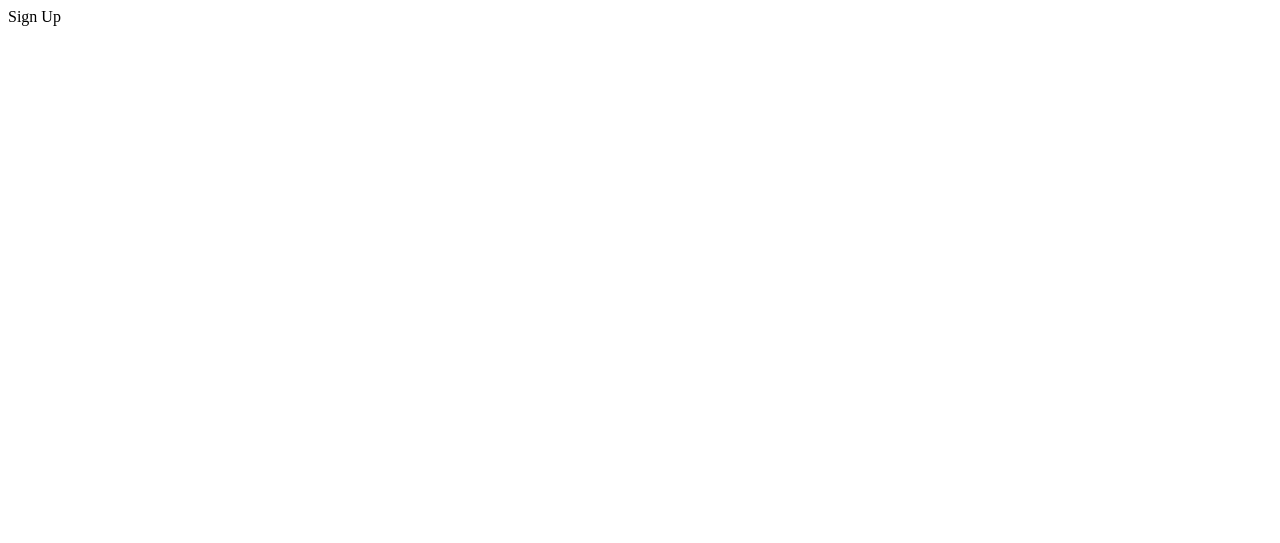
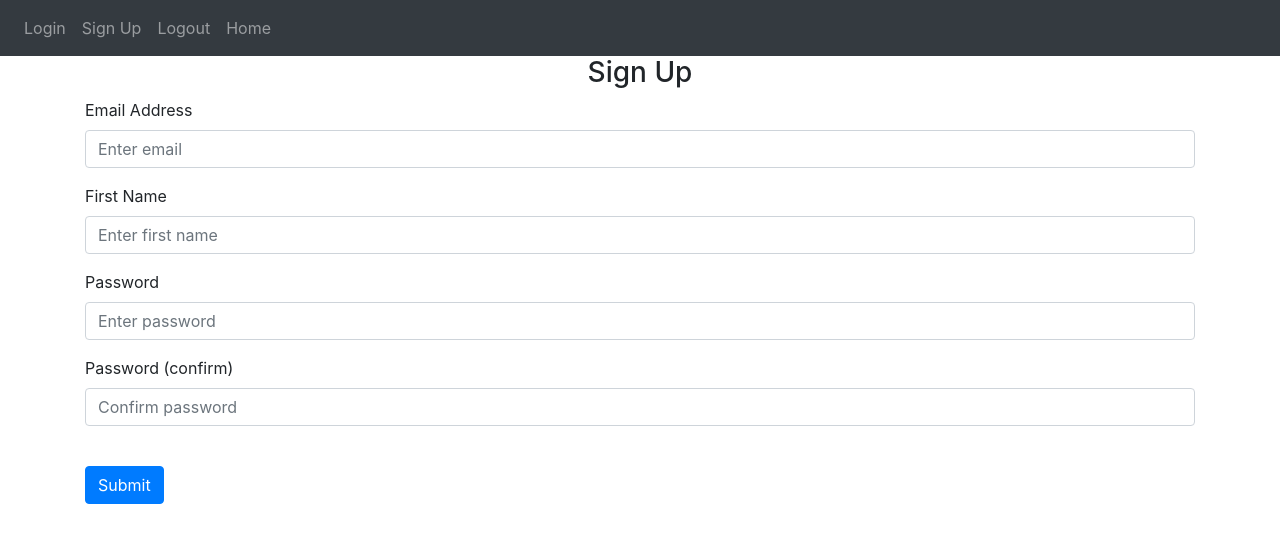
Before and after one commit to fabiane9258/flask_web_app, a Flask app: page /sign-up in a window 1280 px wide. Before the commit the part shown is almost empty. Shown: the top 543 px of the page. Run offline with Flask 3, Linux system fonts and the light colour scheme; some libraries are stand-ins or nearby versions.

Commit message:
refactor: update auth routes to render templates and add new login and sign-up pages using bootsrap

```diff
--- a/website/auth.py
+++ b/website/auth.py
@@ -1,10 +1,10 @@
-from flask import Blueprint
+from flask import Blueprint, render_template
 
 auth = Blueprint ('auth', __name__)
 
 @auth.route('/login')
 def login():
-    return "<p>Login</p>"
+    return render_template("login.html")
 
 @auth.route('/logout')
 def logout():
@@ -12,4 +12,4 @@ def logout():
 
 @auth.route('/sign-up')
 def sign_up():
-    return "<p>Sign Up</p>"
+    return render_template("sign_up.html")
--- a/website/templates/base.html
+++ b/website/templates/base.html
@@ -34,6 +34,11 @@
         </div>
     </nav>
 
+    <div class="container">
+      {% block content %}
+      {% endblock %}
+    </div>
+
     <script
       src="https://code.jquery.com/jquery-3.2.1.slim.min.js"
       integrity="sha384-KJ3o2DKtIkvYIK3UENzmM7KCkRr/rE9/Qpg6aAZGJwFDMVNA/GpGFF93hXpG5KkN"
--- a/website/templates/home.html
+++ b/website/templates/home.html
@@ -1 +1,5 @@
 {% extends "base.html" %} {% block title %}Home{% endblock %}
+
+{% block content %}
+<h1>This is the home page</h1>
+{% endblock %}
--- /dev/null
+++ b/website/templates/sign_up.html
@@ -0,0 +1,30 @@
+{% extends "base.html" %} {% block title %}Sign Up{% endblock %}
+
+{% block content %}
+<form method="POST">
+    <h3 align="center">Sign Up</h3>
+    <div class="form-group">
+        <label for="email">Email Address</label>
+        <input type="email" class="form-control" id="email" name="email" placeholder="Enter email">
+    </div>
+
+        <div class="form-group">
+        <label for="firstName">First Name</label>
+        <input type="text" class="form-control" id="firstname" name="firstname" placeholder="Enter first name">
+    </div>
+
+        <div class="form-group">
+        <label for="password1">Password</label>
+        <input type="password" class="form-control" id="password1" name="passward1" placeholder="Enter password">
+    </div>
+
+
+        <div class="form-group">
+        <label for="password2">Password (confirm)</label>
+        <input type="password" class="form-control" id="password2" name="passward2" placeholder="Confirm password">
+    </div>
+
+    <br>
+    <button type="submit" class="btn btn-primary">Submit</button>
+</form>
+{% endblock %}
```
Also changed, not shown: website/templates/login.html (added, +19 -0 lines).
